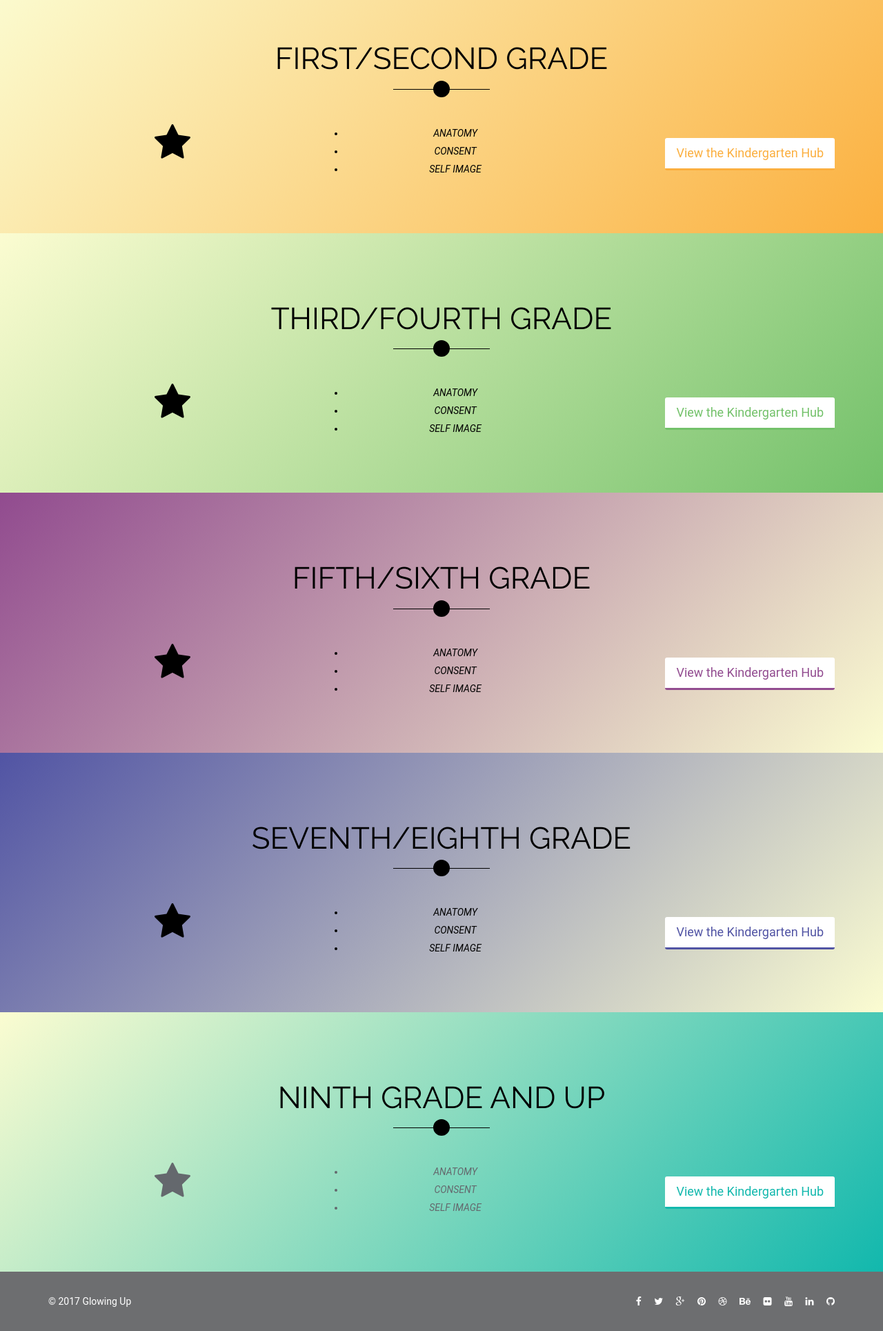
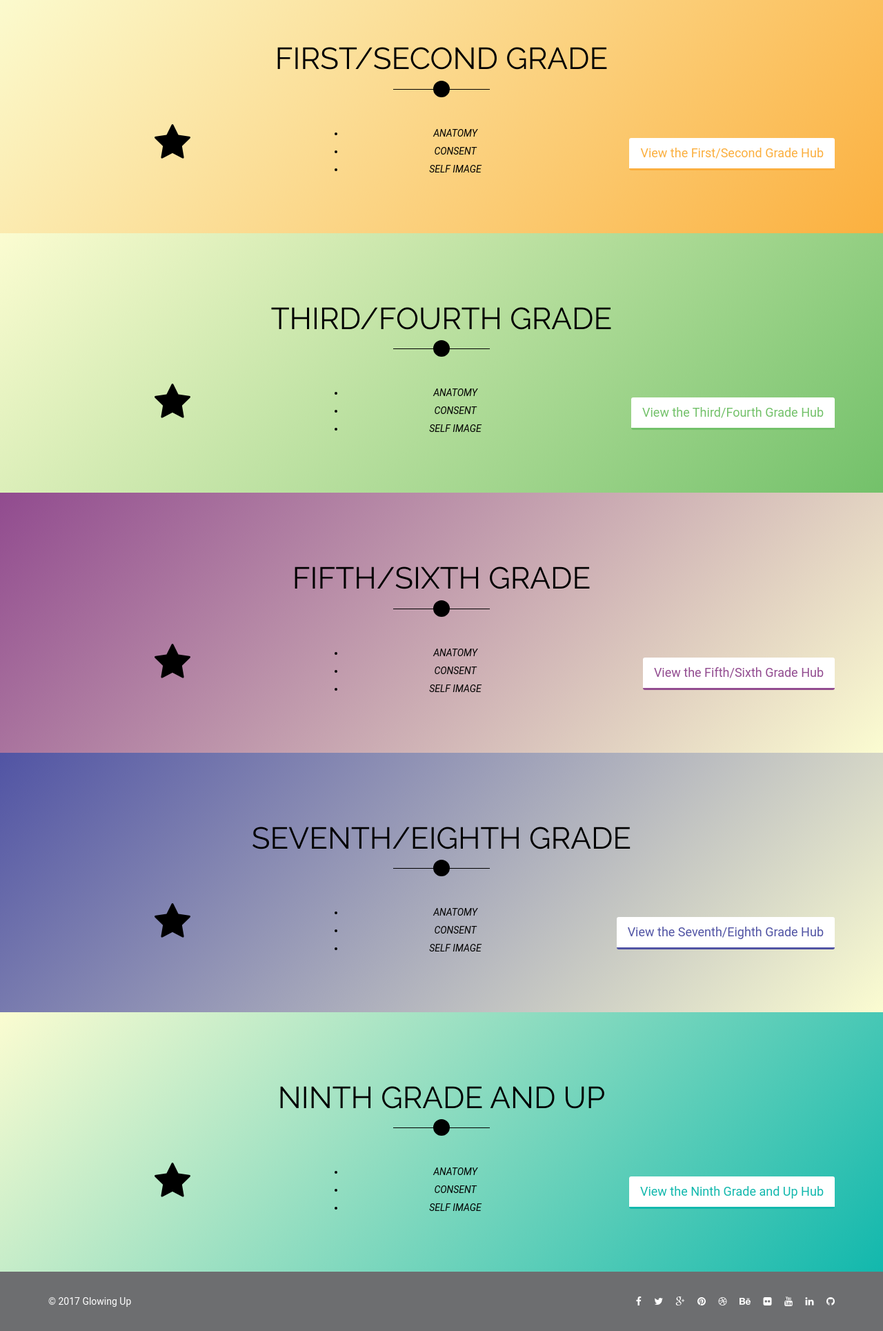
Before and after one commit to smaashthemac/SexTalk, a PHP site: page /roadmap.html in a window 1280 px wide. Shown: the part 593-2522 px from the top of the page at 69% size. Run offline with PHP 8.4, Linux system fonts and the light colour scheme; some libraries are stand-ins or nearby versions.

Commit message:
fixed overwrites on journey map

```diff
--- a/css/main.css
+++ b/css/main.css
@@ -372,7 +372,7 @@ body {
   background: #FBAE57;
   font-family: 'Roboto', sans-serif;
   font-weight: 400;
-  color: #64686d;
+  color: #000;
   line-height: 26px;
 }
 
--- a/roadmap.html
+++ b/roadmap.html
@@ -81,7 +81,7 @@
                 </div>
                 <div class="col-sm-4 col-xs-6">
                     <div class="wow fadeInUp" data-wow-duration="400ms" data-wow-delay="200ms">
-                            <a class="btn btn-kindergarten btn-lg" id="roadmap-button" href="#">View the Kindergarten Hub</a>
+                            <a class="btn btn-kindergarten btn-lg" id="roadmap-button" href="kindergarten.html">View the Kindergarten Hub</a>
                     </div>
                 </div>
             </div>
@@ -114,7 +114,7 @@
                 </div>
                 <div class="col-sm-4 col-xs-6">
                     <div class="wow fadeInUp" data-wow-duration="400ms" data-wow-delay="200ms">
-                            <a class="btn btn-firstSecond btn-lg" id="roadmap-button" href="#">View the Kindergarten Hub</a>
+                            <a class="btn btn-firstSecond btn-lg" id="roadmap-button" href="grades1-2.html">View the First/Second Grade Hub</a>
                     </div>
                 </div>
             </div>
@@ -147,7 +147,7 @@
                 </div>
                 <div class="col-sm-4 col-xs-6">
                     <div class="wow fadeInUp" data-wow-duration="400ms" data-wow-delay="200ms">
-                            <a class="btn btn-thirdFourth btn-lg" id="roadmap-button" href="#">View the Kindergarten Hub</a>
+                            <a class="btn btn-thirdFourth btn-lg" id="roadmap-button" href="#">View the Third/Fourth Grade Hub</a>
                     </div>
                 </div>
             </div>
@@ -180,7 +180,7 @@
                 </div>
                 <div class="col-sm-4 col-xs-6">
                     <div class="wow fadeInUp" data-wow-duration="400ms" data-wow-delay="200ms">
-                            <a class="btn btn-fifthSixth btn-lg" id="roadmap-button" href="#">View the Kindergarten Hub</a>
+                            <a class="btn btn-fifthSixth btn-lg" id="roadmap-button" href="#">View the Fifth/Sixth Grade Hub</a>
                     </div>
                 </div>
             </div>
@@ -213,7 +213,7 @@
                 </div>
                 <div class="col-sm-4 col-xs-6">
                     <div class="wow fadeInUp" data-wow-duration="400ms" data-wow-delay="200ms">
-                            <a class="btn btn-seventhEighth btn-lg" id="roadmap-button" href="#">View the Kindergarten Hub</a>
+                            <a class="btn btn-seventhEighth btn-lg" id="roadmap-button" href="#">View the Seventh/Eighth Grade Hub</a>
                     </div>
                 </div>
             </div>
@@ -246,7 +246,7 @@
                 </div>
                 <div class="col-sm-4 col-xs-6">
                     <div class="wow fadeInUp" data-wow-duration="400ms" data-wow-delay="200ms">
-                            <a class="btn btn-ninePlus btn-lg" id="roadmap-button" href="#">View the Kindergarten Hub</a>
+                            <a class="btn btn-ninePlus btn-lg" id="roadmap-button" href="#">View the Ninth Grade and Up Hub</a>
                     </div>
                 </div>
             </div>
```
